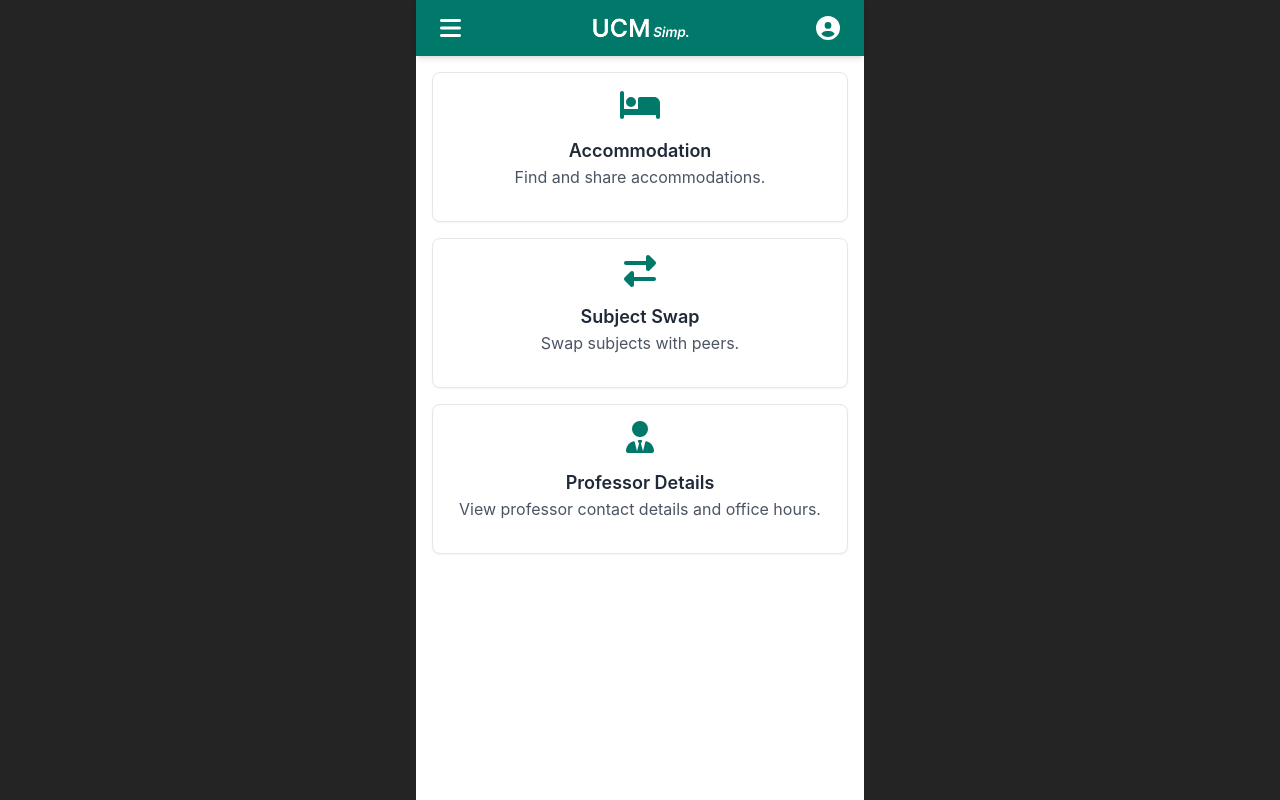
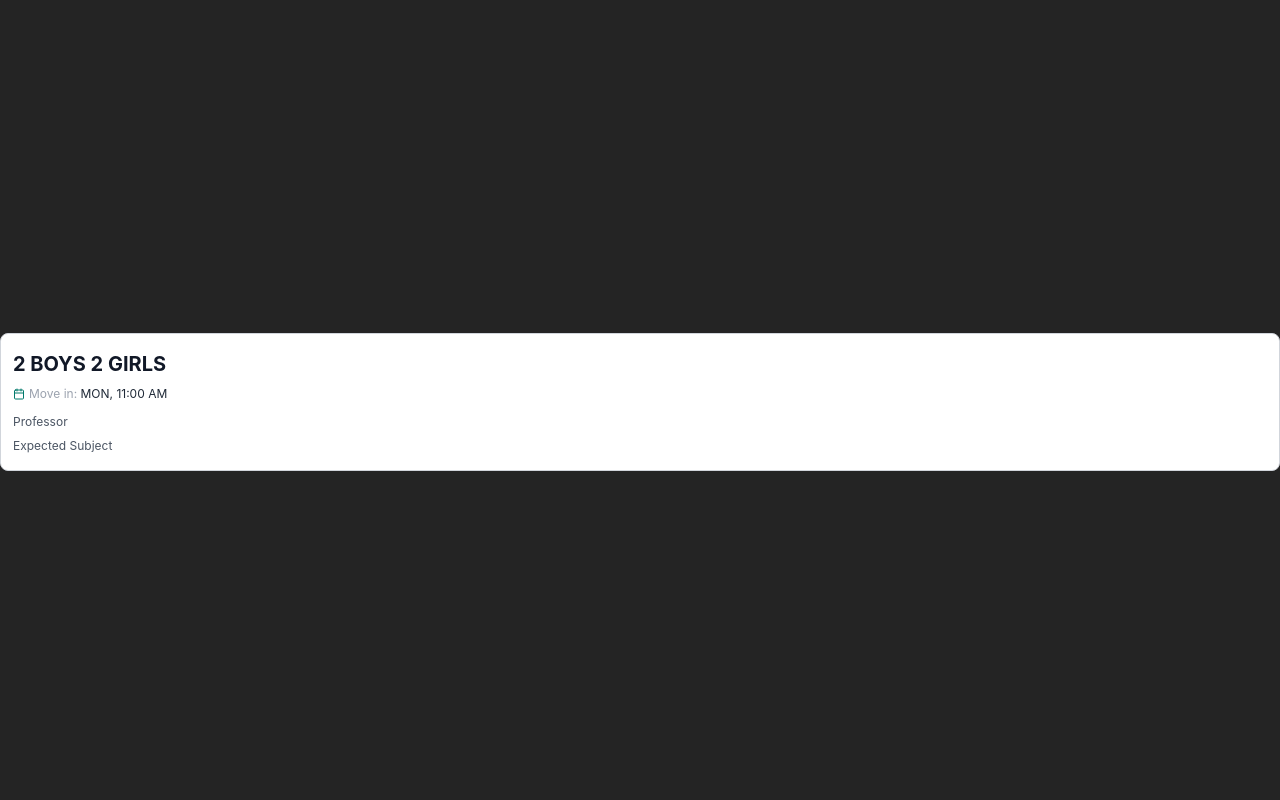
Before and after one commit to vikas62081/ucm_simplified, a React (Vite) app: page / in a window 1280 px wide. Built offline with nearby package versions, Linux system fonts and the light colour scheme.

Commit message:
resolved conflicts

```diff
--- a/src/App.tsx
+++ b/src/App.tsx
@@ -1,9 +1,12 @@
 import "./App.css";
-import AppRouter from "./routing/AppRouter";
+import AccommodationDetails from "./components/AccomodationDetails";
+// import AppRouter from "./routing/AppRouter";
 // import AccommodationDetails from "./AccomodationDetails";
 
 const App = () => {
-  return <AppRouter/>
+  // return <AppRouter/>
+  // return <AppRouter />;
+  return <AccommodationDetails />;
 };
 // const Counter = () => {
 //   return  <div className=" text-gray-600">Counter 0
--- /dev/null
+++ b/src/components/AccomodationDetails.tsx
@@ -0,0 +1,32 @@
+const AccommodationDetails = () => {
+    return (
+
+      <div className={`bg-white text-gray-900 p-3 rounded-lg border border-gray-300 mt-2 mb-1 grid grid-cols-1`}>
+        <p className=" text-xl font-bold py-1">2 BOYS 2 GIRLS</p>
+        <div className="flex items-center text-xs text-gray-400 py-1">
+        <svg
+            className="h-3 w-3 text-primary"
+            viewBox="0 0 24 24"
+            fill="none"
+            stroke="currentColor"
+            stroke-width="2"
+            stroke-linecap="round"
+            stroke-linejoin="round"
+          >
+            {" "}
+            <rect x="3" y="4" width="18" height="18" rx="2" ry="2" />{" "}
+            <line x1="16" y1="2" x2="16" y2="6" />{" "}
+            <line x1="8" y1="2" x2="8" y2="6" />{" "}
+            <line x1="3" y1="10" x2="21" y2="10" />
+        </svg>
+          <div className="pl-1">Move in: <span className="text-gray-800">MON, 11:00 AM</span></div>
+        </div>
+        <p className="text-xs text-gray-600 flex justify-between pt-2 pb-1">
+          Professor</p>
+        <p className="text-xs text-gray-600 flex justify-between py-1">
+          Expected Subject</p>
+      </div>
+    );
+  };
+
+export default AccommodationDetails;
```
